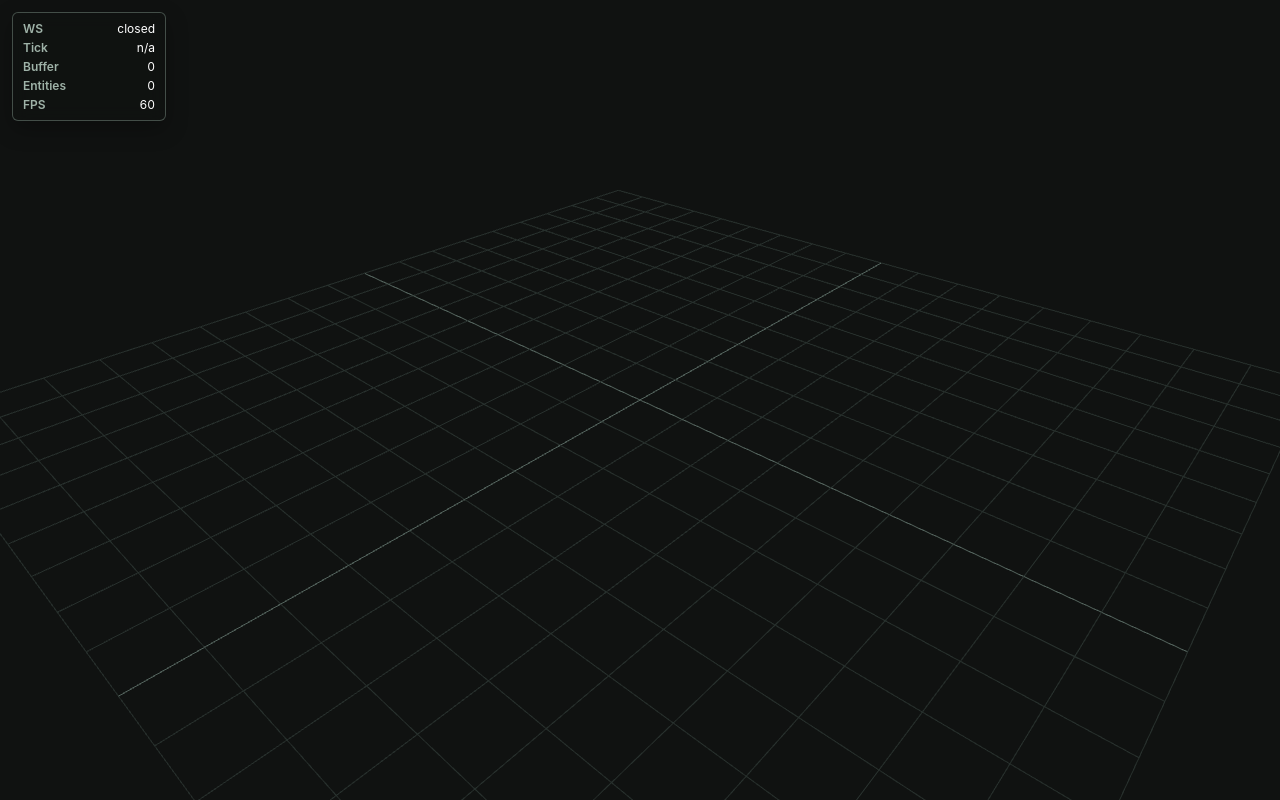
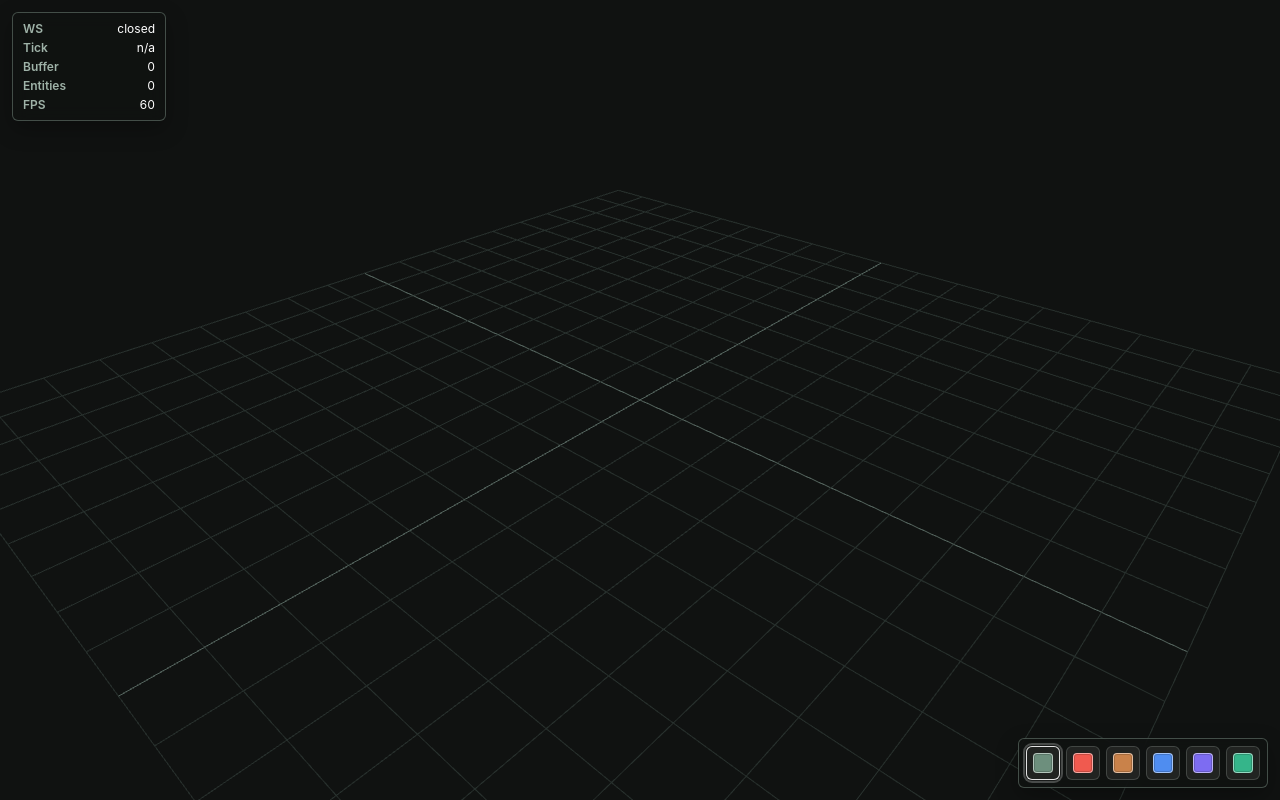
Before and after one commit to devlikebear/wirecraft, a website built with Vite: page web/index.html in a window 1280 px wide. Built offline with nearby package versions, Linux system fonts and the light colour scheme; no server answers.

Commit message:
feat: add circuit block toolbar

```diff
--- a/web/src/input/EditController.ts
+++ b/web/src/input/EditController.ts
@@ -33,6 +33,7 @@ export interface EditControllerOptions {
   voxelRenderer: VoxelRenderer;
   clientId: string;
   blockType?: BlockType;
+  getBlockType?: () => BlockType;
   getTickHint: () => number;
   sendCommand: (command: Command) => void;
 }
@@ -80,7 +81,7 @@ export class EditController {
   private readonly worldRoot: Object3D;
   private readonly voxelRenderer: VoxelRenderer;
   private readonly clientId: string;
-  private readonly blockType: BlockType;
+  private readonly getBlockType: () => BlockType;
   private readonly getTickHint: () => number;
   private readonly sendCommand: (command: Command) => void;
   private readonly raycaster = new Raycaster();
@@ -95,7 +96,7 @@ export class EditController {
     this.worldRoot = options.worldRoot;
     this.voxelRenderer = options.voxelRenderer;
     this.clientId = options.clientId;
-    this.blockType = options.blockType ?? BlockType.DebugMover;
+    this.getBlockType = options.getBlockType ?? (() => options.blockType ?? BlockType.DebugMover);
     this.getTickHint = options.getTickHint;
     this.sendCommand = options.sendCommand;
   }
@@ -132,7 +133,7 @@ export class EditController {
         commandId: `${this.clientId}-${++this.commandSequence}`,
         tickHint: this.getTickHint(),
         position,
-        blockType: this.blockType,
+        blockType: this.getBlockType(),
       }),
     );
   };
--- a/web/src/main.ts
+++ b/web/src/main.ts
@@ -7,6 +7,7 @@ import { EntityRenderer } from './render/EntityRenderer';
 import { VoxelRenderer } from './render/VoxelRenderer';
 import { DEFAULT_INTERPOLATION_DELAY_MS } from './sim/interpolation';
 import { SnapshotStore } from './state/snapshotStore';
+import { createToolbar } from './ui/Toolbar';
 import {
   AmbientLight,
   Color,
@@ -59,6 +60,7 @@ const entityRenderer = new EntityRenderer(scene);
 const debugOverlay = new DebugOverlay(app);
 const snapshots = new SnapshotStore({ maxSnapshots: 64 });
 const clientId = crypto.randomUUID();
+let selectedBlockType = BlockType.Solid;
 let wsStatus = 'idle';
 let serverTick: number | null = null;
 let voxelBlocks = 0;
@@ -86,13 +88,23 @@ const snapshotSocket = new SnapshotSocket({
 });
 snapshotSocket.connect();
 
+const toolbar = createToolbar({
+  selectedBlockType,
+  onSelectBlockType: (blockType) => {
+    selectedBlockType = blockType;
+    app.dataset.selectedBlockType = String(blockType);
+  },
+});
+app.appendChild(toolbar.element);
+app.dataset.selectedBlockType = String(selectedBlockType);
+
 const editController = new EditController({
   camera,
   renderer,
   worldRoot: scene,
   voxelRenderer,
   clientId,
-  blockType: BlockType.DebugMover,
+  getBlockType: () => selectedBlockType,
   getTickHint: () => snapshots.latest()?.tick ?? 0,
   sendCommand: (command) => snapshotSocket.sendCommand(command),
 });
--- a/web/src/net/protocol.ts
+++ b/web/src/net/protocol.ts
@@ -2,11 +2,16 @@ export const BlockType = {
   Air: 0,
   Solid: 1,
   DebugMover: 2,
+  Power: 3,
+  Wire: 4,
+  Button: 5,
+  AndGate: 6,
+  MCUOutput: 7,
 } as const;
 
 export type BlockType = (typeof BlockType)[keyof typeof BlockType];
 
-export type CommandType = 'place_block' | 'remove_block';
+export type CommandType = 'place_block' | 'remove_block' | 'set_button';
 
 export interface Position {
   x: number;
@@ -21,6 +26,7 @@ export interface Command {
   tickHint: number;
   position: Position;
   blockType: BlockType;
+  buttonPressed?: boolean;
 }
 
 export interface Snapshot {
@@ -207,7 +213,7 @@ function parseSnapshotStats(value: unknown): SnapshotStats | null {
 }
 
 function isBlockType(value: unknown): value is BlockType {
-  return value === BlockType.Air || value === BlockType.Solid || value === BlockType.DebugMover;
+  return Object.values(BlockType).includes(value as BlockType);
 }
 
 function isRecord(value: unknown): value is Record<string, unknown> {
--- a/web/src/render/VoxelRenderer.ts
+++ b/web/src/render/VoxelRenderer.ts
@@ -31,7 +31,15 @@ export interface VoxelRaycastHit {
   faceNormal: Position;
 }
 
-const renderableBlockTypes = [BlockType.Solid, BlockType.DebugMover] as const;
+const renderableBlockTypes = [
+  BlockType.Solid,
+  BlockType.DebugMover,
+  BlockType.Power,
+  BlockType.Wire,
+  BlockType.Button,
+  BlockType.AndGate,
+  BlockType.MCUOutput,
+] as const;
 
 export function createVoxelRenderItems(blocks: BlockSnapshot[]): VoxelRenderItem[] {
   const items: VoxelRenderItem[] = [];
@@ -81,6 +89,17 @@ export class VoxelRenderer {
       BlockType.DebugMover,
       new MeshStandardMaterial({ color: 0xd6c064, roughness: 0.45, metalness: 0.08 }),
     ],
+    [BlockType.Power, new MeshStandardMaterial({ color: 0xf05a4f, roughness: 0.42 })],
+    [
+      BlockType.Wire,
+      new MeshStandardMaterial({ color: 0xc9824a, roughness: 0.58, metalness: 0.12 }),
+    ],
+    [BlockType.Button, new MeshStandardMaterial({ color: 0x4f8df0, roughness: 0.5 })],
+    [
+      BlockType.AndGate,
+      new MeshStandardMaterial({ color: 0x7d6cf2, roughness: 0.45, metalness: 0.04 }),
+    ],
+    [BlockType.MCUOutput, new MeshStandardMaterial({ color: 0x35b58a, roughness: 0.48 })],
   ]);
 
   constructor(parent: Object3D) {
--- a/web/src/styles.css
+++ b/web/src/styles.css
@@ -66,3 +66,51 @@ canvas {
   text-overflow: ellipsis;
   white-space: nowrap;
 }
+
+.block-toolbar {
+  position: fixed;
+  right: 12px;
+  bottom: 12px;
+  z-index: 12;
+  display: grid;
+  grid-auto-flow: column;
+  grid-auto-columns: 34px;
+  gap: 6px;
+  padding: 7px;
+  background: rgba(16, 18, 17, 0.78);
+  border: 1px solid rgba(168, 196, 180, 0.34);
+  border-radius: 6px;
+  box-shadow: 0 8px 22px rgba(0, 0, 0, 0.28);
+  backdrop-filter: blur(8px);
+}
+
+.block-toolbar__button {
+  display: grid;
+  width: 34px;
+  height: 34px;
+  place-items: center;
+  padding: 0;
+  cursor: pointer;
+  background: rgba(242, 245, 239, 0.08);
+  border: 1px solid rgba(242, 245, 239, 0.16);
+  border-radius: 6px;
+}
+
+.block-toolbar__button:hover {
+  background: rgba(242, 245, 239, 0.15);
+}
+
+.block-toolbar__button--selected {
+  border-color: rgba(255, 255, 255, 0.88);
+  box-shadow:
+    0 0 0 1px rgba(16, 18, 17, 0.8),
+    0 0 0 3px rgba(255, 255, 255, 0.24);
+}
+
+.block-toolbar__swatch {
+  width: 18px;
+  height: 18px;
+  border: 1px solid rgba(255, 255, 255, 0.48);
+  border-radius: 4px;
+  box-shadow: inset 0 0 0 1px rgba(0, 0, 0, 0.18);
+}
--- /dev/null
+++ b/web/src/ui/Toolbar.ts
@@ -0,0 +1,75 @@
+import { BlockType } from '../net/protocol';
+
+export interface BlockTool {
+  blockType: BlockType;
+  name: string;
+  color: string;
+}
+
+export interface ToolbarOptions {
+  selectedBlockType: BlockType;
+  onSelectBlockType: (blockType: BlockType) => void;
+}
+
+export interface Toolbar {
+  element: HTMLElement;
+  setSelectedBlockType(blockType: BlockType): void;
+}
+
+export const BLOCK_TOOLS: BlockTool[] = [
+  { blockType: BlockType.Solid, name: 'Solid', color: '#6d8f7d' },
+  { blockType: BlockType.Power, name: 'Power', color: '#f05a4f' },
+  { blockType: BlockType.Wire, name: 'Wire', color: '#c9824a' },
+  { blockType: BlockType.Button, name: 'Button', color: '#4f8df0' },
+  { blockType: BlockType.AndGate, name: 'AND Gate', color: '#7d6cf2' },
+  { blockType: BlockType.MCUOutput, name: 'MCU Output', color: '#35b58a' },
+];
+
+export function createToolbar(options: ToolbarOptions): Toolbar {
+  let selectedBlockType = options.selectedBlockType;
+  const element = document.createElement('nav');
+  element.className = 'block-toolbar';
+  element.setAttribute('aria-label', 'Block tools');
+
+  const buttons = new Map<BlockType, HTMLButtonElement>();
+  for (const tool of BLOCK_TOOLS) {
+    const button = document.createElement('button');
+    button.type = 'button';
+    button.className = 'block-toolbar__button';
+    button.title = tool.name;
+    button.setAttribute('aria-label', tool.name);
+    button.dataset.blockType = String(tool.blockType);
+
+    const swatch = document.createElement('span');
+    swatch.className = 'block-toolbar__swatch';
+    swatch.style.backgroundColor = tool.color;
+    button.appendChild(swatch);
+
+    button.addEventListener('click', () => {
+      selectedBlockType = tool.blockType;
+      updateSelectedState();
+      options.onSelectBlockType(tool.blockType);
+    });
+
+    buttons.set(tool.blockType, button);
+    element.appendChild(button);
+  }
+
+  function updateSelectedState(): void {
+    for (const [blockType, button] of buttons) {
+      const selected = blockType === selectedBlockType;
+      button.classList.toggle('block-toolbar__button--selected', selected);
+      button.setAttribute('aria-pressed', String(selected));
+    }
+  }
+
+  updateSelectedState();
+
+  return {
+    element,
+    setSelectedBlockType(blockType: BlockType) {
+      selectedBlockType = blockType;
+      updateSelectedState();
+    },
+  };
+}
```
Also changed, not shown: docs/tasks/current-status.md (+4 -2 lines), docs/tasks/phase-2-work-orders.md (+9 -9 lines), web/src/input/EditController.test.ts (+20 -0 lines), web/src/net/protocol.test.ts (+28 -0 lines), web/src/render/VoxelRenderer.test.ts (+9 -0 lines), web/src/ui/Toolbar.test.ts (added, +103 -0 lines).
